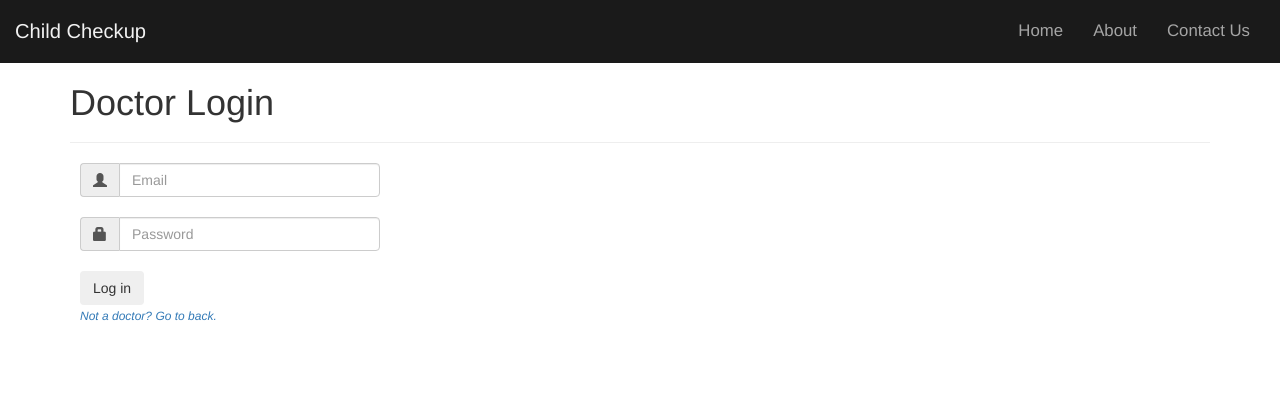
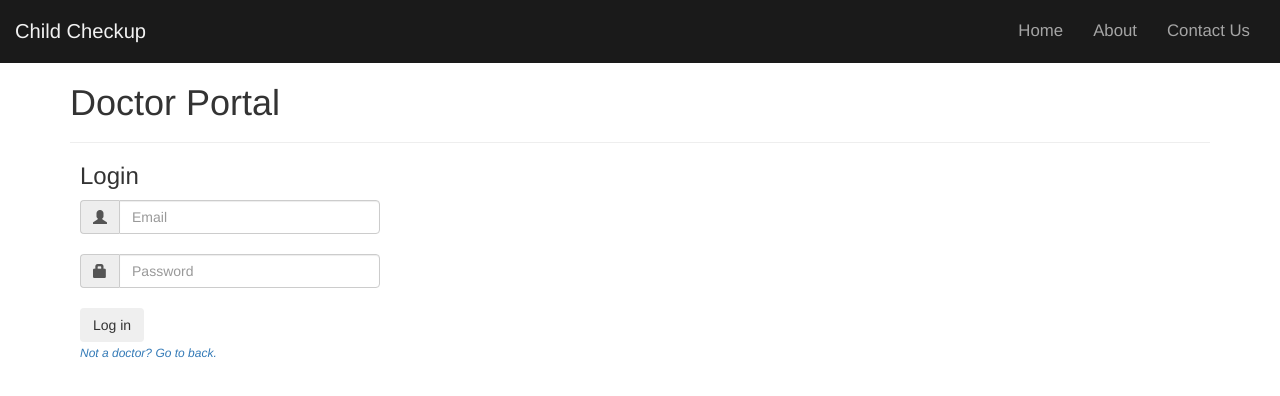
Before and after one commit to alecmac/child-checkup, a plain HTML site: page doctorPage.html in a window 1280 px wide. Drawn offline with nearby package versions, Linux system fonts and the light colour scheme; no server answers.

Commit message:
modified title for doctor page

```diff
--- a/doctorPage.html
+++ b/doctorPage.html
@@ -70,7 +70,7 @@
     <div class="container">
 
       <h1>
-        Doctor Login
+        Doctor Portal
         <button id="btnLogout" class="btn btn-default hide" style="float: right">Log out</button>
       </h1>
 
@@ -78,6 +78,8 @@
 
       <!-- login form -->
       <div id="login_inputs" style="padding-left:10px">
+
+        <h3> Login </h3>
 
         <div class="input-group" style="max-width:300px">
           <span class="input-group-addon"><i class="glyphicon glyphicon-user"></i></span>
```
